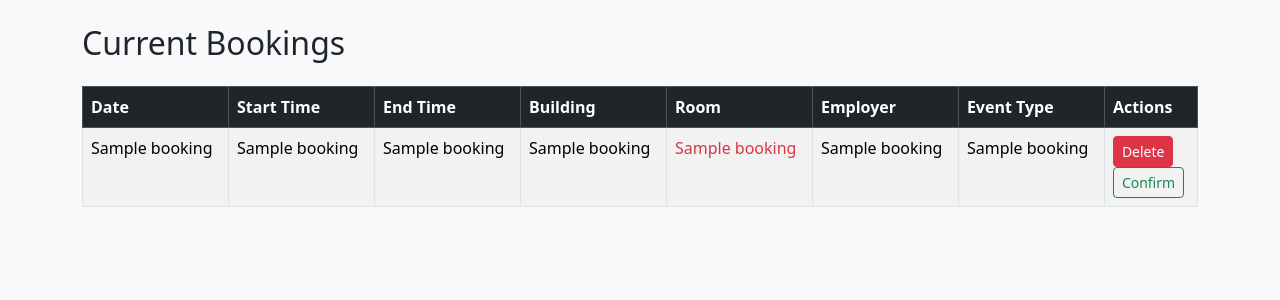
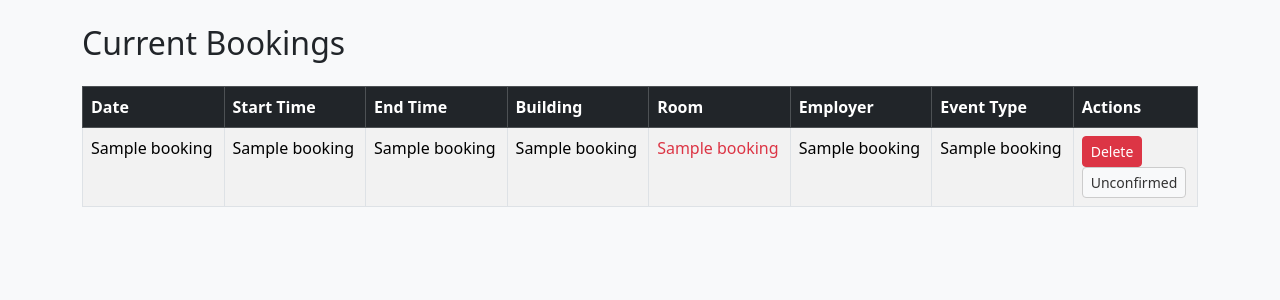
Before and after one commit to whatthewott/roombookercxl, a Flask app: page / in a window 1280 px wide. Shown: the part 56-356 px from the top of the page. Run offline with Flask 3, Linux system fonts and the light colour scheme; a database or web service that is not in the repository returns one stand-in record (values such as "Sample title"); some libraries are stand-ins or nearby versions.

Commit message:
added better styling for toggles

```diff
--- a/app.py
+++ b/app.py
@@ -139,19 +139,23 @@ def run_sql():
 def toggle_confirm(building, room_number):
     conn = get_db()
     cur = conn.cursor()
+
+    # Get current confirmed status (as string)
     cur.execute("SELECT confirmed FROM rooms WHERE building = %s AND room_number = %s", (building, room_number))
     result = cur.fetchone()
     if not result:
         conn.close()
         return jsonify({"error": "Room not found"}), 404
 
-    current_status = result[0]
-    new_status = not current_status
+    current_status = result[0].lower() if result[0] else "false"
+    new_status = "false" if current_status in ["true", "t", "yes", "1"] else "true"
 
+    # Update to new status (as string)
     cur.execute("UPDATE rooms SET confirmed = %s WHERE building = %s AND room_number = %s",
                 (new_status, building, room_number))
     conn.commit()
     conn.close()
+
     return jsonify({"confirmed": new_status})
 
 if __name__ == "__main__":
--- a/templates/base.html
+++ b/templates/base.html
@@ -5,6 +5,38 @@
   <meta name="viewport" content="width=device-width, initial-scale=1" />
   <title>Room Booking App</title>
   <link href="https://cdn.jsdelivr.net/npm/bootstrap@5.3.3/dist/css/bootstrap.min.css" rel="stylesheet" />
+  <style>
+    .toggle-btn {
+      transition: all 0.25s ease-in-out;
+      background-color: #f8f9fa;
+      color: #333;
+      border: 1px solid #ccc;
+    }
+
+    .toggle-btn.active {
+      background-color: #198754;
+      color: white;
+      border-color: #198754;
+    }
+
+    .toggle-btn:hover {
+      background-color: #d3d3d3;
+    }
+
+    .toggle-btn.active:hover {
+      background-color: #157347;
+    }
+
+    .fade-text {
+      display: inline-block;
+      opacity: 1;
+      transition: opacity 0.2s ease-in-out;
+    }
+
+    .fade-out {
+      opacity: 0;
+    }
+  </style>
 </head>
 <body class="bg-light">
   <nav class="navbar navbar-expand-lg navbar-dark bg-primary mb-4">
@@ -22,29 +54,36 @@
   </div>
 
   <script>
-    function toggleConfirm(building, room) {
-      const btn = document.getElementById(`btn-${building}-${room}`);
-      const span = document.getElementById(`room-span-${building}-${room}`);
-      const row = btn.closest("tr");
+    function toggleConfirm(building, roomNumber) {
+      const btnId = `btn-${building}-${roomNumber}`;
+      const spanId = `room-span-${building}-${roomNumber}`;
+      const button = document.getElementById(btnId);
+      const span = document.getElementById(spanId);
 
-      fetch(`/toggle_confirm/${building}/${room}`, {
+      fetch(`/toggle_confirm/${building}/${roomNumber}`, {
         method: "POST"
       })
       .then(res => res.json())
       .then(data => {
-        const confirmed = data.confirmed;
+        const confirmed = data.confirmed === true || data.confirmed === "t" || data.confirmed === "true";
 
-        btn.textContent = confirmed ? "Unconfirm" : "Confirm";
-        btn.className = `btn btn-sm ${confirmed ? "btn-outline-secondary" : "btn-outline-success"}`;
-        span.className = confirmed ? "text-success" : "text-danger";
+        // Toggle text color on room span
+        span.classList.remove("text-success", "text-danger");
+        span.classList.add(confirmed ? "text-success" : "text-danger");
 
-        row.classList.add("table-warning");
-        setTimeout(() => row.classList.remove("table-warning"), 300);
+        // Animate button text
+        const textEl = button.querySelector(".fade-text");
+        textEl.classList.add("fade-out");
+
+        setTimeout(() => {
+          textEl.textContent = confirmed ? "Confirmed" : "Unconfirmed";
+          textEl.classList.remove("fade-out");
+
+          // Toggle button class
+          button.classList.toggle("active", confirmed);
+        }, 200);
       })
-      .catch(err => {
-        alert("Error toggling confirmation.");
-        console.error(err);
-      });
+      .catch(() => alert("Error toggling confirmation"));
     }
   </script>
 </body>
--- a/templates/index.html
+++ b/templates/index.html
@@ -37,9 +37,11 @@
           </form>
           <button
             id="btn-{{ booking[2] }}-{{ booking[3] }}"
-            class="btn btn-sm {% if booking[-1]|lower == 't' %}btn-outline-secondary{% else %}btn-outline-success{% endif %}"
+            class="btn btn-sm toggle-btn {% if booking[-1]|lower in ['true', 't'] %}active{% endif %}"
             onclick="toggleConfirm('{{ booking[2] }}', '{{ booking[3] }}')">
-            {% if booking[-1]|lower == 't' %}Unconfirm{% else %}Confirm{% endif %}
+            <span class="fade-text">
+              {% if booking[-1]|lower in ['true', 't'] %}Confirmed{% else %}Unconfirmed{% endif %}
+            </span>
           </button>
         </td>
       </tr>
```
